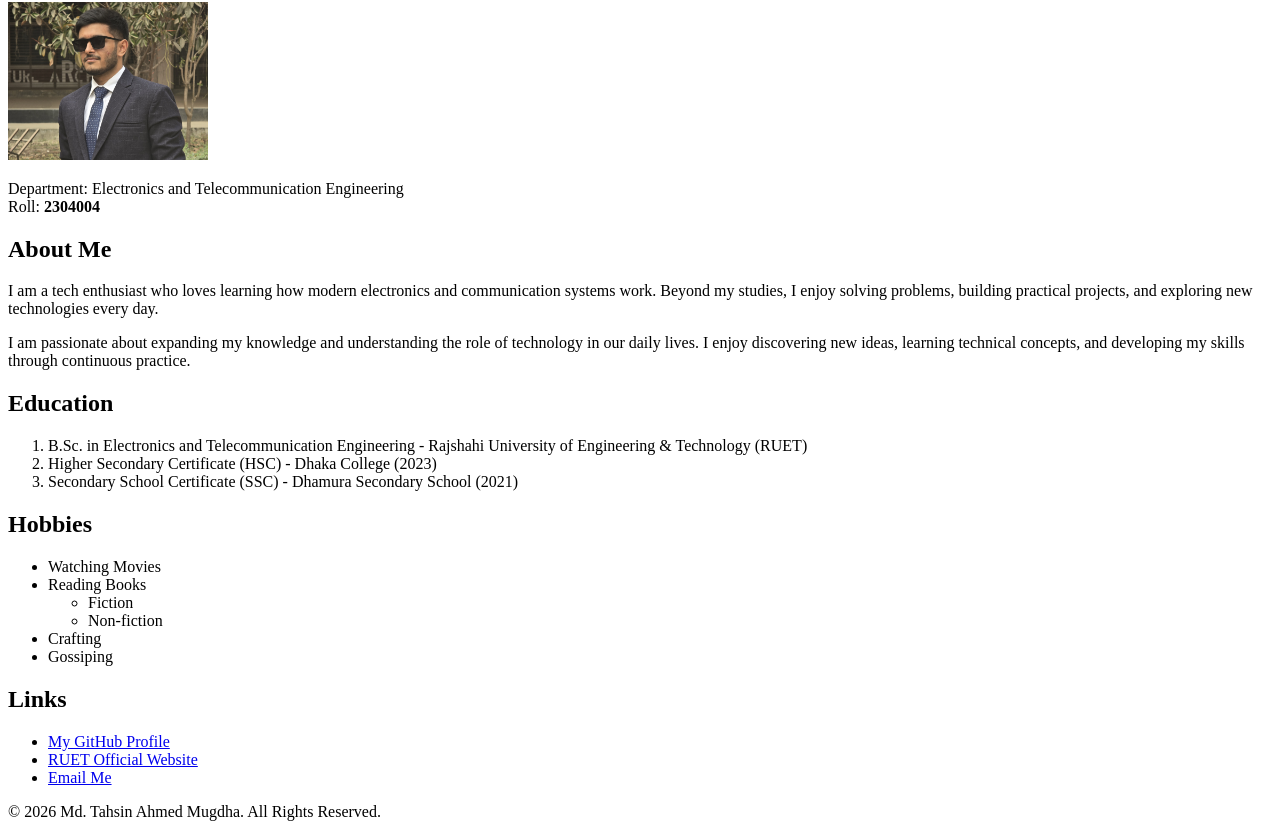
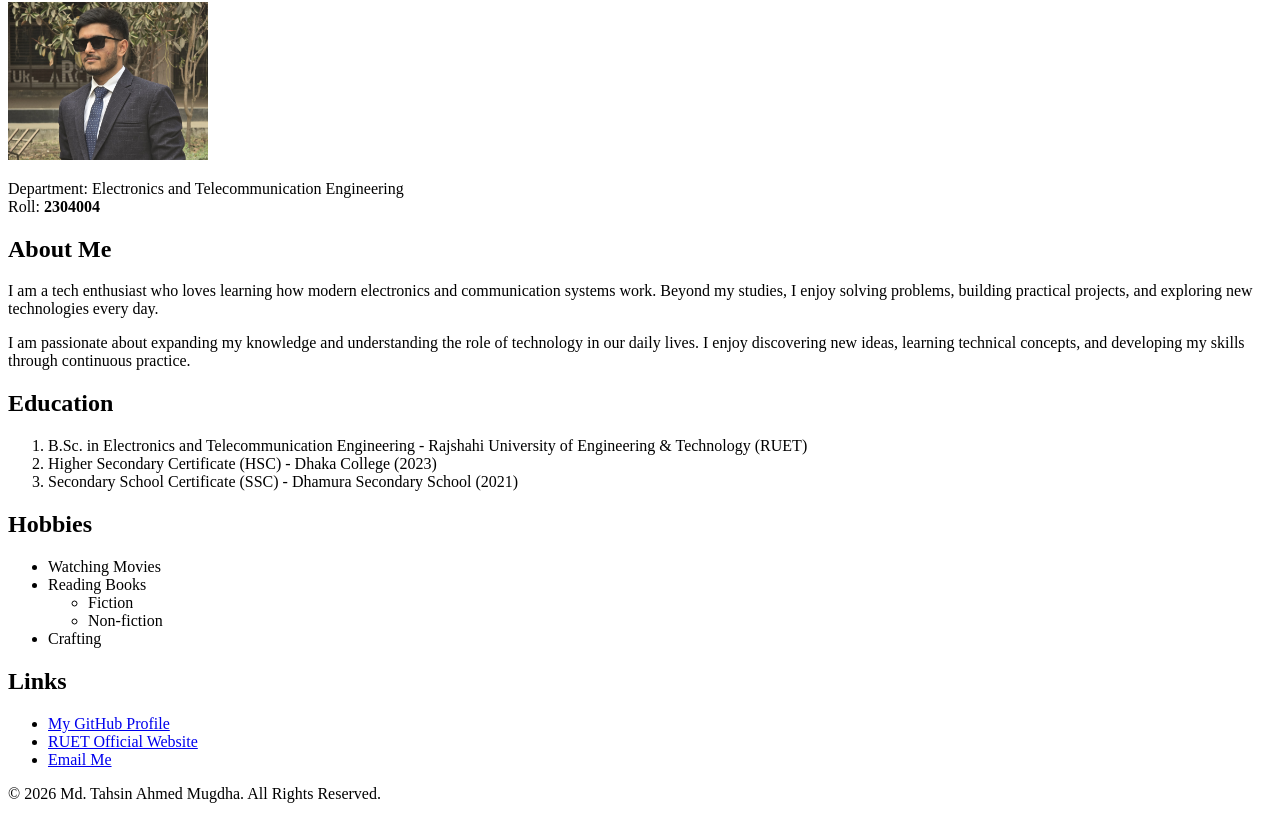
Before and after one commit to tahsin1815/2304004_CSE_3154, a plain HTML site: page Lab2_23_11_2026/Task_01/Code/index.html in a window 1280 px wide. Shown: the part 78-915 px from the top of the page. Drawn offline with Linux system fonts and the light colour scheme.

Commit message:
Update index.html

```diff
--- a/Lab2_23_11_2026/Task_01/Code/index.html
+++ b/Lab2_23_11_2026/Task_01/Code/index.html
@@ -69,7 +69,7 @@
             </ul>
         </li>
         <li>Crafting</li>
-        <li>Gossiping</li>
+
     </ul>
 
     <!-- Important Links Section -->
```
